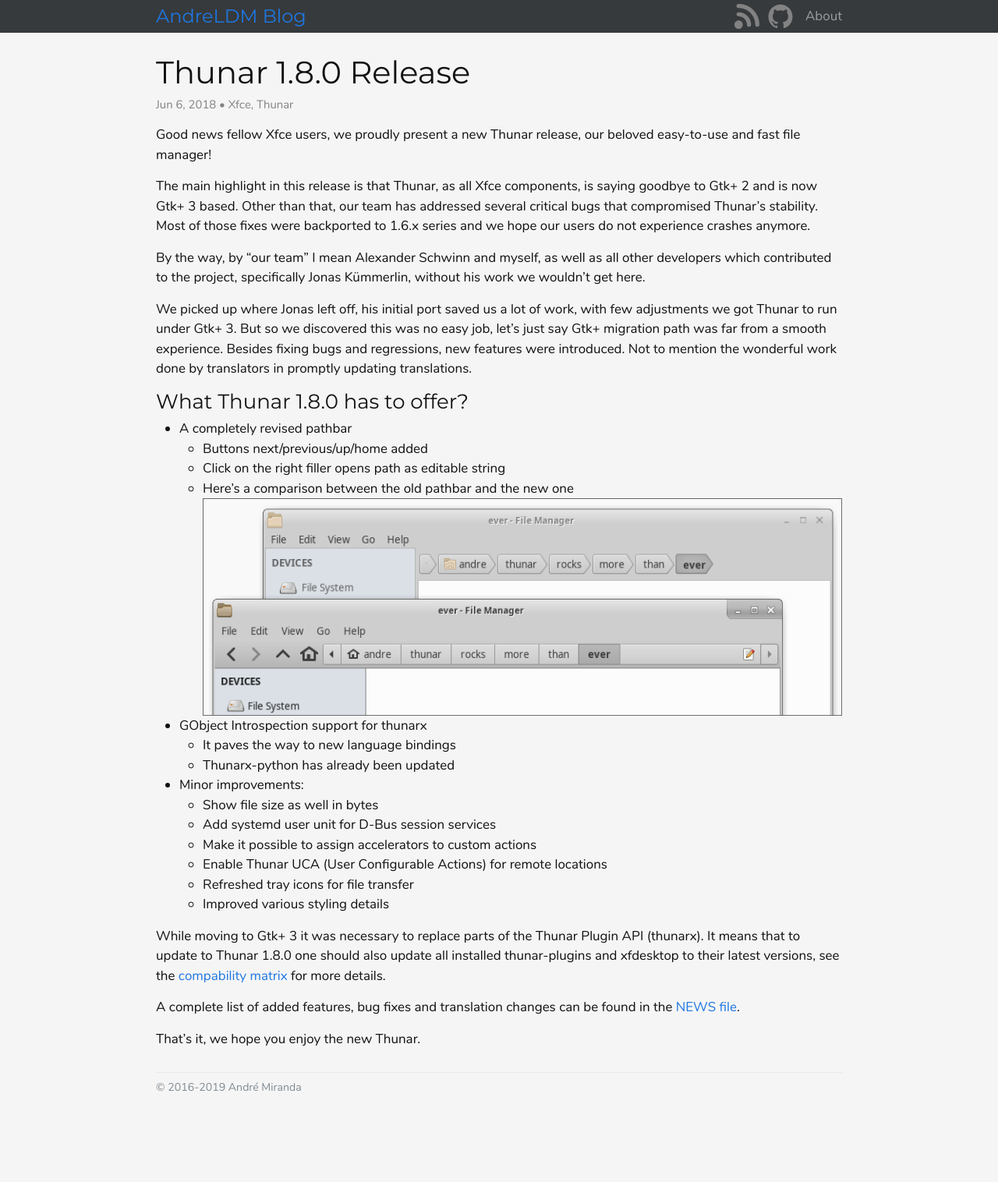
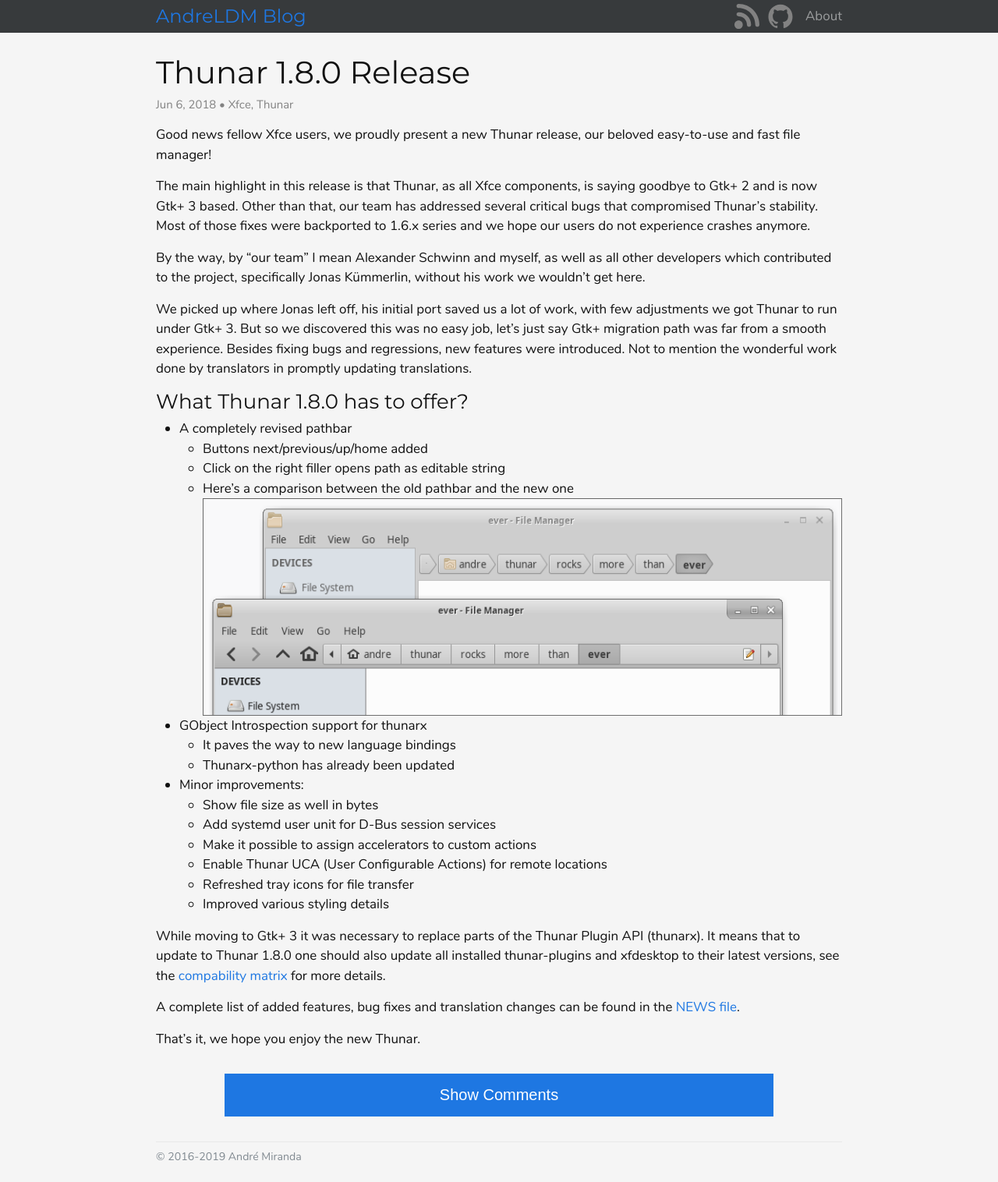
Before and after one commit to andreldm/andreldm.github.io, a Jekyll site: the page built from _posts/2018-06-06-thunar-1.8.0-release.md, in a window 1280 px wide. Shown: the whole page at 78% size. Built offline with Jekyll 4.4.1, drawn with Linux system fonts in a browser that asks for light colours; comment, search, counter and statistics services are not loaded; before the commit the page ends 1427 px from its top, so only the background shows below that.

Commit message:
Load comments lazily

```diff
--- a/_layouts/post.html
+++ b/_layouts/post.html
@@ -13,19 +13,41 @@
   </article>
 
   {% if page.comments and jekyll.environment == "production" %}
+    <div class="show-comments">
+      <button id="show-comments-button" onclick="disqus(); return false;">Show Comments</button>
+    </div>
+
     <div id="disqus_thread"></div>
     <script>
+      var disqus_loaded = false;
+
       var disqus_config = function () {
           this.page.url = 'https://andreldm.com{{ page.url }}';
           this.page.identifier = '{{ page.id }}';
       };
 
-      (function() {  // DON'T EDIT BELOW THIS LINE
-          var d = document, s = d.createElement('script');
-          s.src = '//andreldm.disqus.com/embed.js';
-          s.setAttribute('data-timestamp', +new Date());
-          (d.head || d.body).appendChild(s);
-      })();
+      function disqus() {
+        if (disqus_loaded) return;
+        disqus_loaded = true;
+
+        var d = document;
+        var s = d.createElement('script');
+        s.src = '//andreldm.disqus.com/embed.js';
+        s.setAttribute('data-timestamp', +new Date());
+        (d.head || d.body).appendChild(s);
+
+        // Hide the button after loading comments
+        d.getElementById("show-comments-button").style.display = "none";
+      }
+
+      // Load comments when linked to directly
+      var hash = window.location.hash.substr(1);
+      if (hash.length > 8 && hash.substring(0, 8) == "comment-")
+        disqus();
+
+      // Load comments for search engines
+      if(/bot|google|baidu|bing|msn|duckduckgo|slurp|yandex/i.test(navigator.userAgent))
+        disqus();
     </script>
     <noscript>Please enable JavaScript to view the <a href="https://disqus.com/?ref_noscript" rel="nofollow">comments powered by Disqus.</a></noscript>
   {% endif %}
--- a/_sass/_layout.scss
+++ b/_sass/_layout.scss
@@ -134,3 +134,25 @@
     }
   }
 }
+
+
+
+/**
+ * Comments Button
+ */
+ .show-comments button {
+  background-color: $brand-color;
+  border: none;
+  color: white;
+  cursor: pointer;
+  display: block;
+  padding: 16px 32px;
+  text-align: center;
+  font-size: 20px;
+  margin: 32px auto;
+  width: 80%;
+
+  &::-moz-focus-inner {
+    border: 0;
+  }
+}
```
